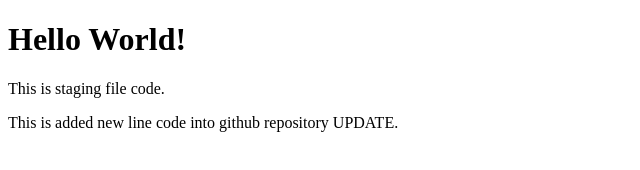
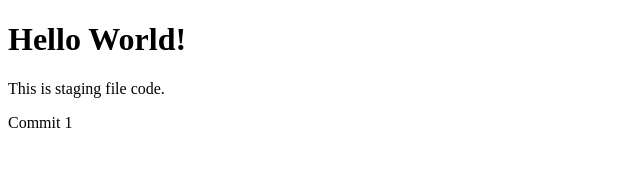
Before and after one commit to savanihd/github-demo, a plain HTML site: page index.html in a window 1280 px wide. Shown: the whole page, without its empty margins (0-640 px from the left). Drawn offline with Linux system fonts and the light colour scheme.

Commit message:
commit 1

```diff
--- a/index.html
+++ b/index.html
@@ -10,7 +10,7 @@
 <h1>Hello World!</h1>
 <p>This is staging file code.</p>
 
-<p>This is added new line code into github repository UPDATE.</p>
+<p>Commit 1</p>
 
 </body>
 </html>
```
